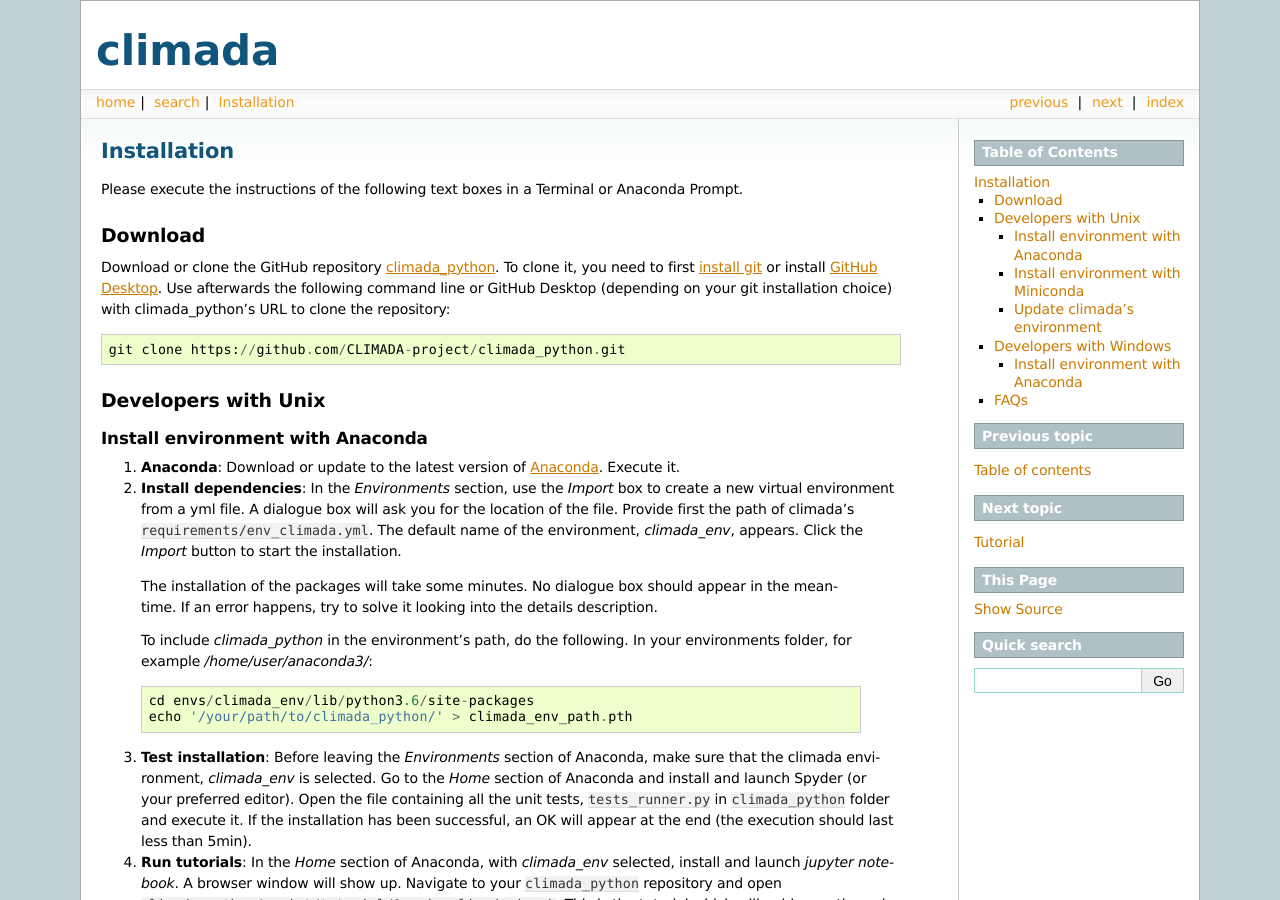
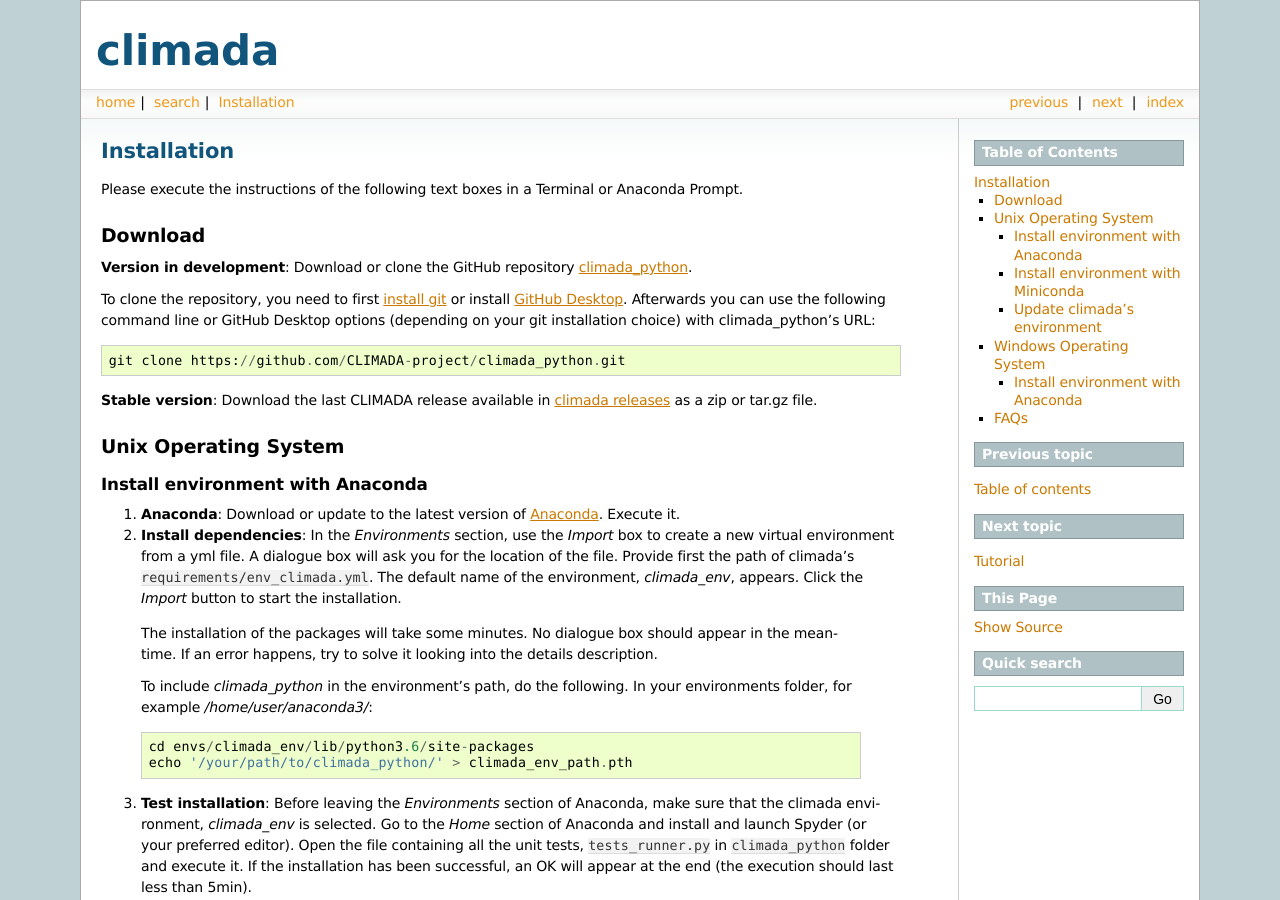
Before and after one commit to olivermarchand/climada_python, a Sphinx documentation site: the page built from doc/source/install.rst, in a window 1280 px wide and 900 px high. Built offline with Sphinx 7.4.7, drawn with Linux system fonts in a browser that asks for light colours; some of the changed text lies outside the part shown.

Commit message:
add stable download option.

```diff
--- a/doc/source/install.rst
+++ b/doc/source/install.rst
@@ -7,13 +7,16 @@ Please execute the instructions of the following text boxes in a Terminal or Ana
 
 Download
 ========
-Download or clone the GitHub repository `climada_python <https://github.com/CLIMADA-project/climada_python.git>`_.
-To clone it, you need to first `install git <https://www.linode.com/docs/development/version-control/how-to-install-git-on-linux-mac-and-windows/>`_ or install `GitHub Desktop <https://desktop.github.com>`_. Use afterwards the following command line or GitHub Desktop (depending on your git installation choice) with climada_python's URL to clone the repository::
+**Version in development**: Download or clone the GitHub repository `climada_python <https://github.com/CLIMADA-project/climada_python.git>`_.
+
+To clone the repository, you need to first `install git <https://www.linode.com/docs/development/version-control/how-to-install-git-on-linux-mac-and-windows/>`_ or install `GitHub Desktop <https://desktop.github.com>`_. Afterwards you can use the following command line or GitHub Desktop options (depending on your git installation choice) with climada_python's URL::
 
   git clone https://github.com/CLIMADA-project/climada_python.git
 
-Developers with Unix
-====================
+**Stable version**: Download the last CLIMADA release available in `climada releases <https://github.com/CLIMADA-project/climada_python/releases>`_ as a zip or tar.gz file.
+
+Unix Operating System
+=====================
 
 .. _Install environment with Anaconda:
 
@@ -76,8 +79,8 @@ If you use conda, you might use the following commands to update the environment
 If any problem occurs during this process, consider reinstalling everything from scratch following the `Installation`_ instructions.
 You can find more information about virtual environments with conda `here <https://conda.io/docs/user-guide/tasks/manage-environments.html>`_.
 
-Developers with Windows
-=======================
+Windows Operating System
+========================
 
 Install environment with Anaconda
 ---------------------------------
```
